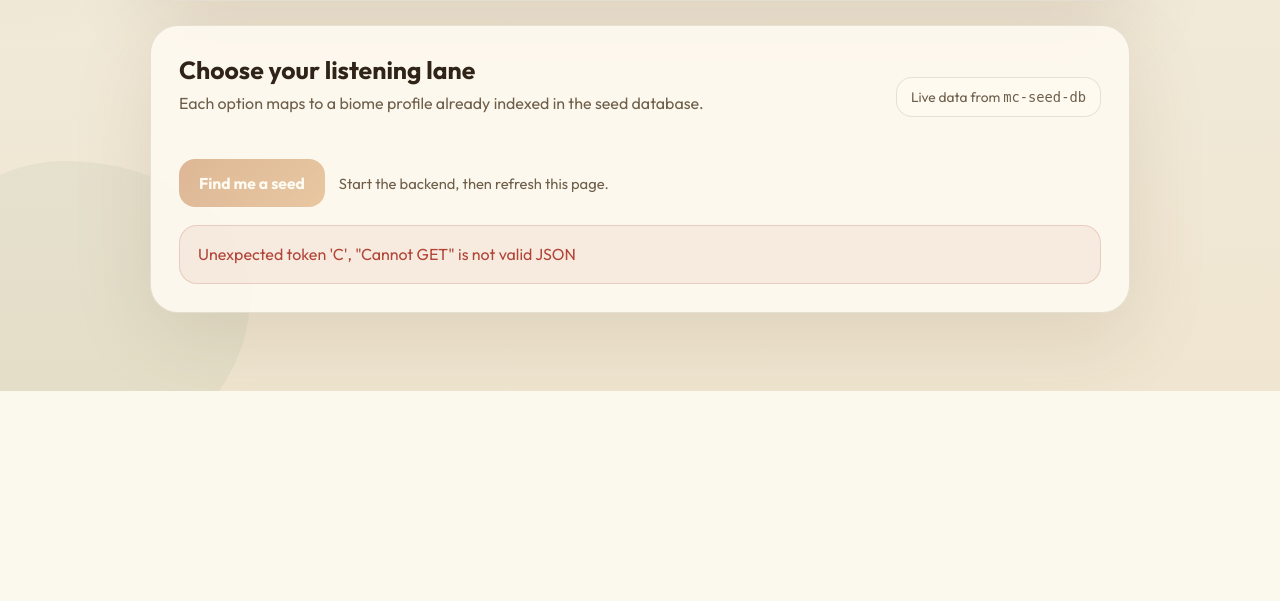
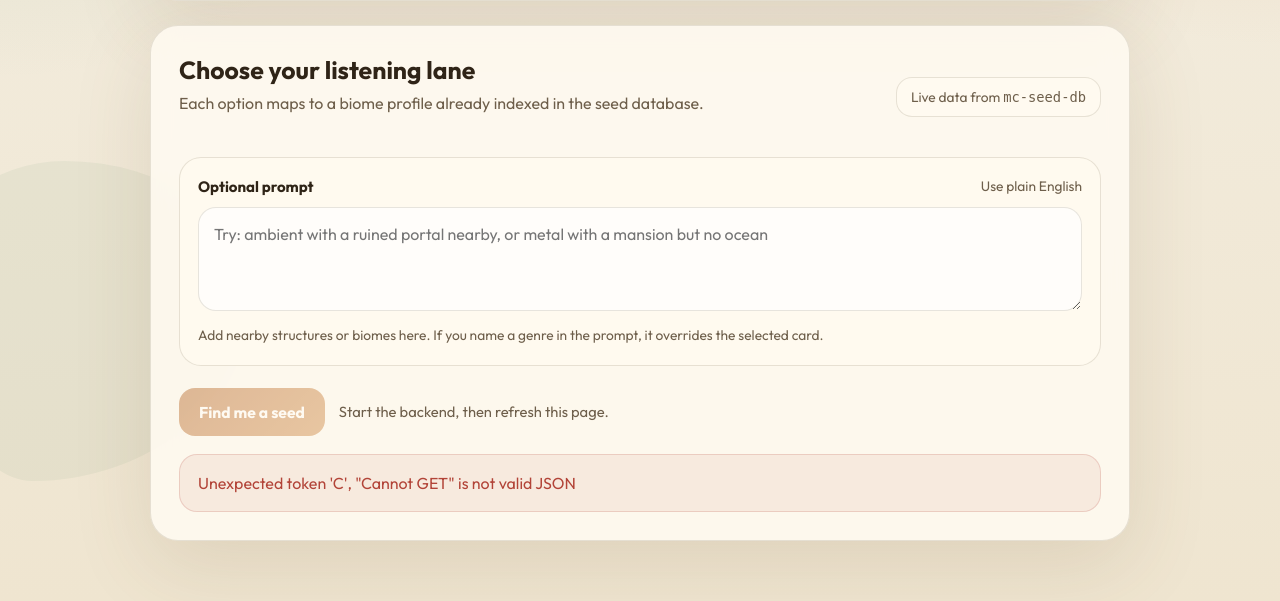
Before and after one commit to chocoliticekreem/musicworld, a Flask app: page / in a window 1280 px wide. Shown: the part 409-1010 px from the top of the page. Before the commit the page ends 800 px from the top, so only its background shows below. Run offline with Flask 3, Linux system fonts and the light colour scheme.

Commit message:
added optional prompt

```diff
--- a/sotonhack26/soundscape/seed-generator/templates/index.html
+++ b/sotonhack26/soundscape/seed-generator/templates/index.html
@@ -254,6 +254,55 @@
       font-weight: 600;
     }
 
+    .prompt-shell {
+      margin-top: 20px;
+      padding: 18px;
+      border-radius: 22px;
+      border: 1px solid var(--border);
+      background: rgba(255, 250, 240, 0.82);
+    }
+
+    .prompt-head {
+      display: flex;
+      justify-content: space-between;
+      gap: 12px;
+      align-items: center;
+      margin-bottom: 10px;
+    }
+
+    .prompt-label {
+      font-size: 0.94rem;
+      font-weight: 700;
+    }
+
+    .prompt-meta,
+    .prompt-note {
+      color: var(--muted);
+      font-size: 0.86rem;
+      line-height: 1.55;
+    }
+
+    .prompt-input {
+      width: 100%;
+      min-height: 104px;
+      resize: vertical;
+      padding: 14px 15px;
+      border-radius: 18px;
+      border: 1px solid var(--border);
+      background: rgba(255, 255, 255, 0.66);
+      color: var(--text);
+      font: inherit;
+      line-height: 1.6;
+      outline: none;
+      transition: border-color 0.18s ease, box-shadow 0.18s ease;
+      margin-bottom: 10px;
+    }
+
+    .prompt-input:focus {
+      border-color: rgba(184, 106, 45, 0.45);
+      box-shadow: 0 0 0 4px rgba(184, 106, 45, 0.08);
+    }
+
     .actions {
       margin-top: 22px;
       display: flex;
@@ -482,6 +531,15 @@
 
       <div class="genre-grid" id="genreGrid"></div>
 
+      <div class="prompt-shell">
+        <div class="prompt-head">
+          <label class="prompt-label" for="seedPrompt">Optional prompt</label>
+          <div class="prompt-meta">Use plain English</div>
+        </div>
+        <textarea id="seedPrompt" class="prompt-input" placeholder="Try: ambient with a ruined portal nearby, or metal with a mansion but no ocean"></textarea>
+        <p class="prompt-note">Add nearby structures or biomes here. If you name a genre in the prompt, it overrides the selected card.</p>
+      </div>
+
       <div class="actions">
         <button class="primary-btn" id="generateBtn" disabled onclick="generateSeed()">Find me a seed</button>
         <div class="helper" id="helperText">Loading genres from the local backend...</div>
@@ -523,6 +581,12 @@
           <div class="detail-card">
             <h4>Nearby Structures</h4>
             <div class="tag-row" id="matchedStructures"></div>
+          </div>
+
+          <div class="detail-card">
+            <h4>Prompt Match</h4>
+            <strong id="promptMode">Genre-only search</strong>
+            <p id="promptSummary">Add a prompt to require nearby structures or biomes.</p>
           </div>
 
           <div class="detail-card">
@@ -588,6 +652,10 @@
       });
     }
 
+    function getPromptValue() {
+      return document.getElementById("seedPrompt").value.trim();
+    }
+
     function renderGenres() {
       const grid = document.getElementById("genreGrid");
       grid.innerHTML = "";
@@ -621,7 +689,7 @@
 
       const selected = genres.find(genre => genre.key === key);
       if (selected) {
-        setHelperText(`Selected ${selected.label}. Ask mc-seed-db for a fresh match whenever you're ready.`);
+        setHelperText(`Selected ${selected.label}. Add an optional prompt like "with a ruined portal nearby" to narrow the seed.`);
         setNote(selected.note || "");
       }
     }
@@ -661,7 +729,13 @@
       document.getElementById("result").style.display = "none";
 
       try {
-        const response = await fetch(`${API_BASE_URL}/api/recommend-seed?genre=${encodeURIComponent(selectedGenreKey)}`);
+        const params = new URLSearchParams({ genre: selectedGenreKey });
+        const prompt = getPromptValue();
+        if (prompt) {
+          params.set("prompt", prompt);
+        }
+
+        const response = await fetch(`${API_BASE_URL}/api/recommend-seed?${params.toString()}`);
         const data = await response.json();
 
         if (!response.ok) {
@@ -677,21 +751,62 @@
     }
 
     function renderResult(data) {
-      document.getElementById("resultGenreBadge").textContent = `${data.genre.label} match`;
+      const hasPromptFilters = Boolean((data.prompt?.required || []).length || (data.prompt?.excluded || []).length);
+      document.getElementById("resultGenreBadge").textContent = hasPromptFilters ? `${data.genre.label} prompt match` : `${data.genre.label} match`;
       document.getElementById("resultGenreTitle").textContent = data.genre.label;
       document.getElementById("resultGenreDescription").textContent = data.genre.description;
       document.getElementById("seedNumber").textContent = data.seed;
       document.getElementById("spawnBiome").textContent = data.spawnBiome || "Unknown";
-      document.getElementById("matchPool").textContent = `${data.totalMatchingSeeds} candidate seeds`;
-      document.getElementById("matchScore").textContent = `Picked from the strongest matches in the current pool. Score: ${data.matchScore}.`;
+
+      if (hasPromptFilters) {
+        document.getElementById("matchPool").textContent = data.matchMode === "exact"
+          ? `${data.exactPromptMatchCount} exact prompt matches`
+          : `${data.exactPromptMatchCount} exact matches, ${data.totalMatchingSeeds} close candidates`;
+        document.getElementById("matchScore").textContent = data.matchMode === "exact"
+          ? `Picked from the strongest exact matches. Score: ${data.matchScore}.`
+          : `No exact seed hit every prompt filter, so this came from the closest matching pool. Score: ${data.matchScore}.`;
+      } else {
+        document.getElementById("matchPool").textContent = `${data.totalMatchingSeeds} candidate seeds`;
+        document.getElementById("matchScore").textContent = `Picked from the strongest matches in the current pool. Score: ${data.matchScore}.`;
+      }
 
       renderTags("matchedBiomes", data.matchedBiomes, "No matched biomes recorded");
       renderTags("matchedStructures", data.matchedStructures, "No featured structures on this pick");
+
+      const promptSummary = [];
+      if (hasPromptFilters) {
+        promptSummary.push(data.matchMode === "exact"
+          ? "All parsed prompt filters matched this seed."
+          : "No exact seed matched every parsed filter, so this is the closest result in the current genre pool.");
+        if ((data.prompt.required || []).length) {
+          promptSummary.push(`Wanted: ${data.prompt.required.join(", ")}.`);
+        }
+        if ((data.prompt.excluded || []).length) {
+          promptSummary.push(`Avoided: ${data.prompt.excluded.join(", ")}.`);
+        }
+        if ((data.missingPromptFeatures || []).length) {
+          promptSummary.push(`Missing: ${data.missingPromptFeatures.join(", ")}.`);
+        }
+      } else {
+        promptSummary.push("Genre-only search. Add a prompt to require nearby structures or biomes.");
+      }
+
+      if (data.prompt.overridesSelectedGenre && data.prompt.inferredGenre) {
+        promptSummary.push(`Prompt genre override: ${data.prompt.inferredGenre}.`);
+      }
+
+      document.getElementById("promptMode").textContent = hasPromptFilters
+        ? (data.matchMode === "exact" ? "Exact prompt match" : "Closest prompt match")
+        : "Genre-only search";
+      document.getElementById("promptSummary").textContent = promptSummary.join(" ");
 
       const footnote = [];
       footnote.push(`Served by ${data.source}.`);
       if (data.genre.note) {
         footnote.push(data.genre.note);
+      }
+      if (data.prompt.text) {
+        footnote.push(`Prompt: "${data.prompt.text}".`);
       }
       footnote.push("Run the button again to get another high-match seed for the same genre.");
       document.getElementById("resultFootnote").textContent = footnote.join(" ");
```
Also changed, not shown: sotonhack26/mc-seed-db/genreProfiles.js (+14 -0 lines), sotonhack26/mc-seed-db/promptPreferences.js (added, +178 -0 lines), sotonhack26/mc-seed-db/server.js (+116 -15 lines).
